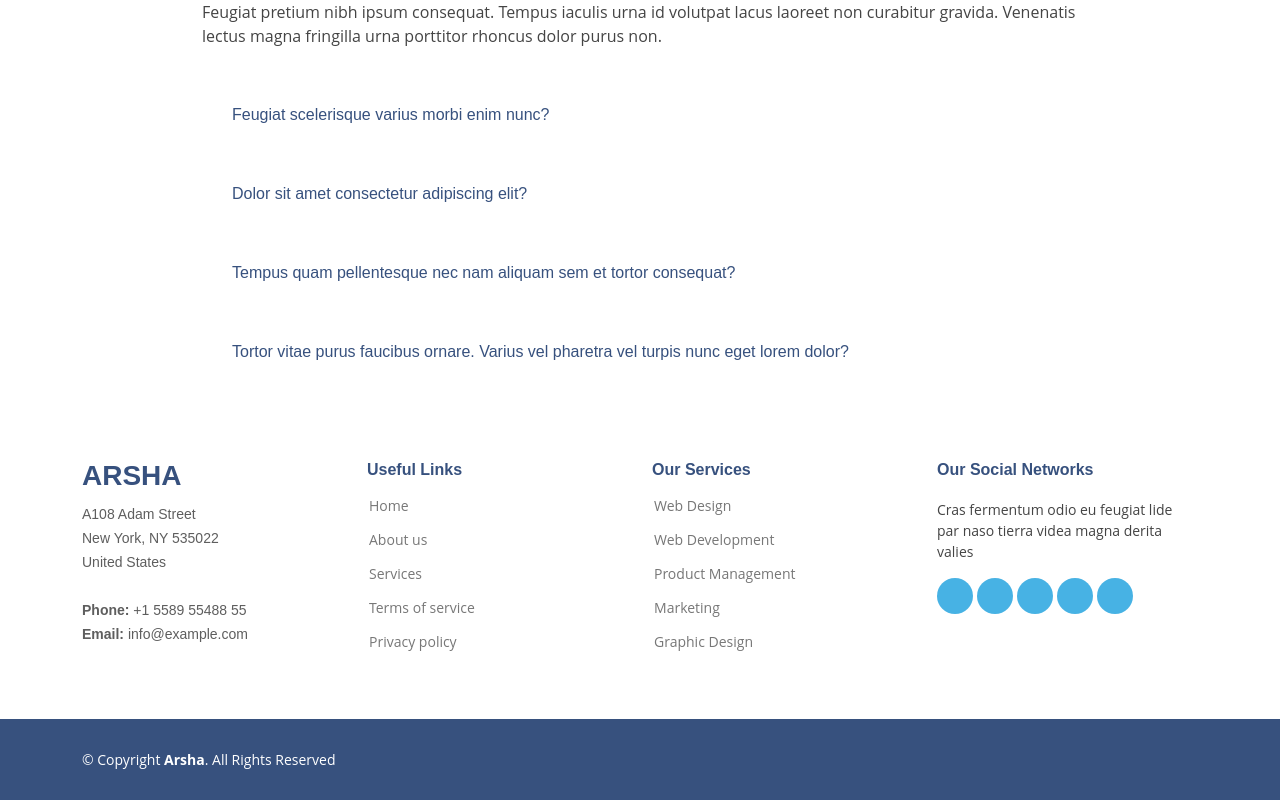
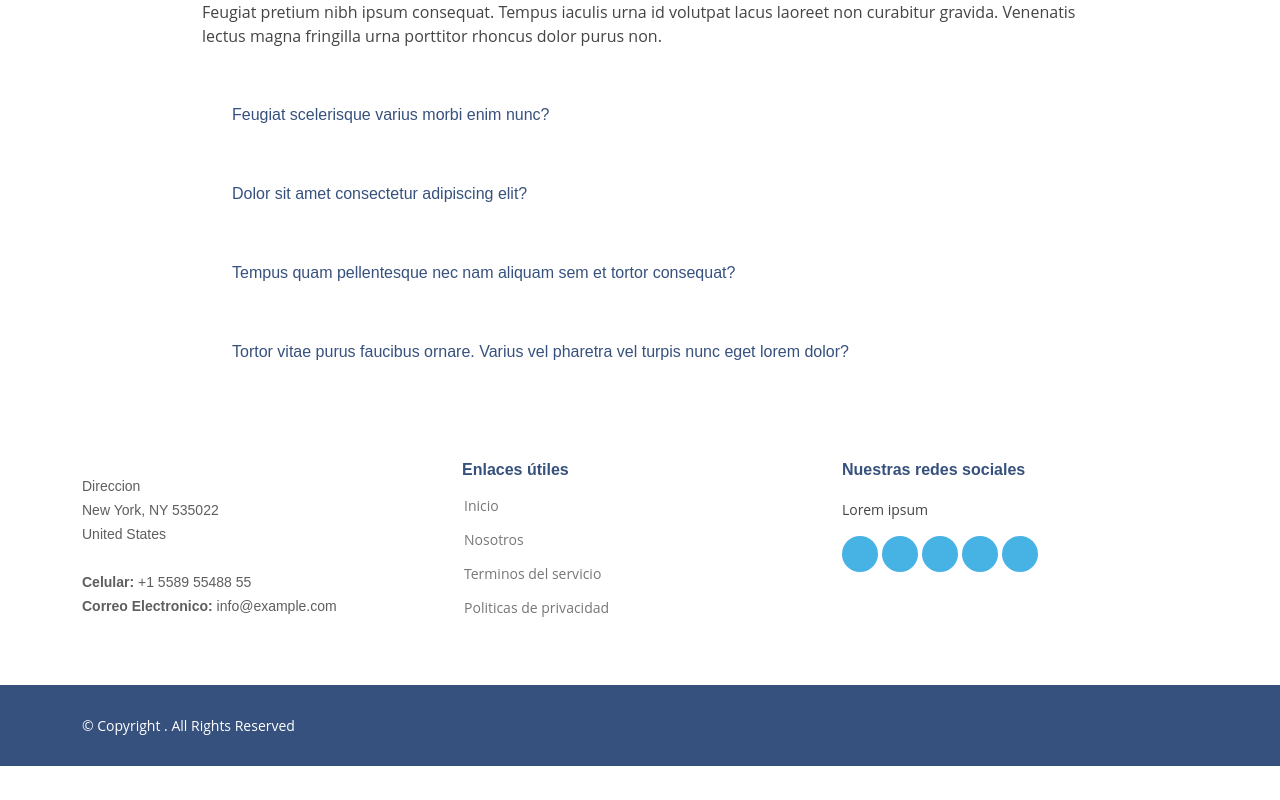
Before and after one commit to OmiMauro/milloonmarker-fr, a React (Create React App) app: page / in a window 1280 px wide. Shown: the part 1602-2402 px from the top of the page. After the commit the page ends 2368 px from the top, so only its background shows below. Built offline with nearby package versions, Linux system fonts and the light colour scheme.

Commit message:
Refactor: Modify footer

```diff
--- a/src/components/Footer/Footer.js
+++ b/src/components/Footer/Footer.js
@@ -1,87 +1,59 @@
 import React from 'react'
 import './styles.css'
 import { Link } from 'react-router-dom'
+import {} from 'react-fontawesome'
 const Footer = () => {
 	return (
 		<footer id="footer">
 			<div className="footer-top">
 				<div className="container">
 					<div className="row">
-						<div className="col-lg-3 col-md-6 footer-contact">
-							<h3>Arsha</h3>
+						<div className="col-lg-4 col-md-6 footer-contact">
+							<h3>
+								<Link to="/">{process.env.REACT_APP_NAME}</Link>
+							</h3>
 							<p>
-								A108 Adam Street <br />
+								Direccion <br />
 								New York, NY 535022
 								<br />
 								United States <br />
 								<br />
-								<strong>Phone:</strong> +1 5589 55488 55
+								<strong>Celular:</strong> +1 5589 55488 55
 								<br />
-								<strong>Email:</strong> info@example.com
+								<strong>Correo Electronico:</strong> info@example.com
 								<br />
 							</p>
 						</div>
 
-						<div className="col-lg-3 col-md-6 footer-links">
-							<h4>Useful Links</h4>
+						<div className="col-lg-4 col-md-6 footer-links">
+							<h4>Enlaces útiles</h4>
 							<ul>
 								<li>
-									<i className="bx bx-chevron-right"></i> <a href="#">Home</a>
+									<i className="bx bx-chevron-right"></i>{' '}
+									<Link to="/">Inicio</Link>
 								</li>
 								<li>
 									<i className="bx bx-chevron-right"></i>{' '}
-									<a href="#">About us</a>
+									<Link to="/about">Nosotros</Link>
+								</li>
+
+								<li>
+									<i className="bx bx-chevron-right"></i>
+									<Link to="/about">Terminos del servicio</Link>
 								</li>
 								<li>
-									<i className="bx bx-chevron-right"></i>{' '}
-									<a href="#">Services</a>
-								</li>
-								<li>
-									<i className="bx bx-chevron-right"></i>{' '}
-									<a href="#">Terms of service</a>
-								</li>
-								<li>
-									<i className="bx bx-chevron-right"></i>{' '}
-									<a href="#">Privacy policy</a>
+									<i className="bx bx-chevron-right"></i>
+									<Link to="/about">Politicas de privacidad</Link>
 								</li>
 							</ul>
 						</div>
 
-						<div className="col-lg-3 col-md-6 footer-links">
-							<h4>Our Services</h4>
-							<ul>
-								<li>
-									<i className="bx bx-chevron-right"></i>{' '}
-									<a href="#">Web Design</a>
-								</li>
-								<li>
-									<i className="bx bx-chevron-right"></i>{' '}
-									<a href="#">Web Development</a>
-								</li>
-								<li>
-									<i className="bx bx-chevron-right"></i>{' '}
-									<a href="#">Product Management</a>
-								</li>
-								<li>
-									<i className="bx bx-chevron-right"></i>{' '}
-									<a href="#">Marketing</a>
-								</li>
-								<li>
-									<i className="bx bx-chevron-right"></i>{' '}
-									<a href="#">Graphic Design</a>
-								</li>
-							</ul>
-						</div>
-
-						<div className="col-lg-3 col-md-6 footer-links">
-							<h4>Our Social Networks</h4>
-							<p>
-								Cras fermentum odio eu feugiat lide par naso tierra videa magna
-								derita valies
-							</p>
+						<div className="col-lg-4 col-md-6 footer-links">
+							<h4>Nuestras redes sociales</h4>
+							<p>Lorem ipsum</p>
 							<div className="social-links mt-3">
 								<a href="#" className="twitter">
-									<i className="bx bxl-twitter"></i>
+									<i className="bx bxl-twitter fa-facebook"></i>
 								</a>
 								<a href="#" className="facebook">
 									<i className="bx bxl-facebook"></i>
@@ -105,7 +77,9 @@ const Footer = () => {
 				<div className="copyright">
 					&copy; Copyright{' '}
 					<strong>
-						<span>Arsha</span>
+						<span className="text-uppercase fw-bold">
+							{process.env.REACT_APP_NAME}
+						</span>
 					</strong>
 					. All Rights Reserved
 				</div>
```
